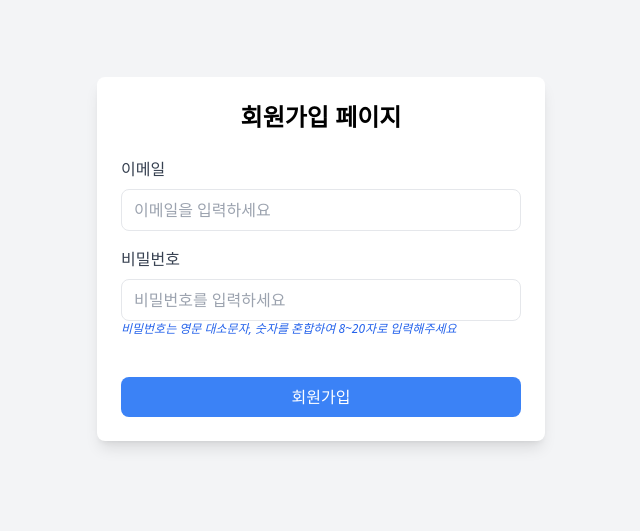
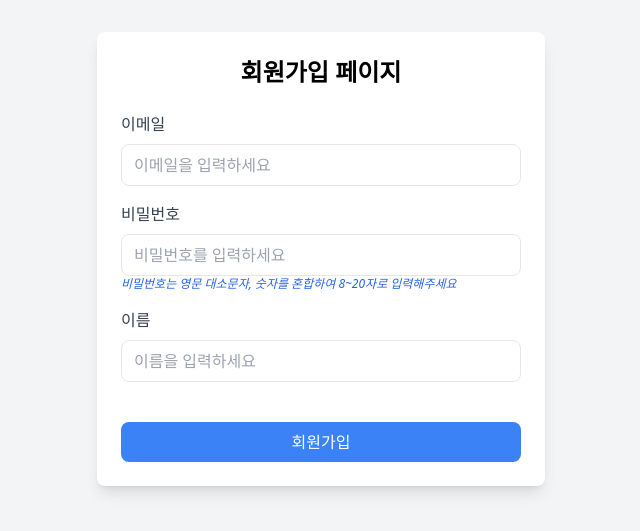
Before and after one commit to OurHomeRecipe/our-home-recipe-frontend, a React (Create React App) app: page /signup in a window 1280 px wide. Shown: the part 141-672 px from the top of the page, without its empty margins (319-959 px from the left). Built offline with nearby package versions, Linux system fonts and the light colour scheme.

Commit message:
병합 전 커밋

```diff
--- a/src/App.tsx
+++ b/src/App.tsx
@@ -10,11 +10,7 @@
             <BrowserRouter>
                 <Routes>
                     <Route path="login" element={<LoginPage />} />
-                </Routes>
-                <Routes>
                     <Route path="login2" element={<LoginPage2 />} />
-                </Routes>
-                <Routes>
                     <Route path="signup" element={<SignupPage />} />
                 </Routes>
             </BrowserRouter>
--- a/src/appmain/SignupPage.tsx
+++ b/src/appmain/SignupPage.tsx
@@ -41,6 +41,16 @@
                         />
                         <p className="text-xs italic text-blue-600">비밀번호는 영문 대소문자, 숫자를 혼합하여 8~20자로 입력해주세요</p>
                     </div>
+                    <div className="mb-4">
+                        <label className="block text-gray-700 mb-2">이름</label>
+                        <input
+                            className="w-full px-3 py-2 border rounded-lg text-gray-700 focus:outline-none"
+                            type="email"
+                            placeholder="이름을 입력하세요"
+                            value={email}
+                        />
+                    </div>
+
                     <br />
                     <button
                         type="submit"
```
